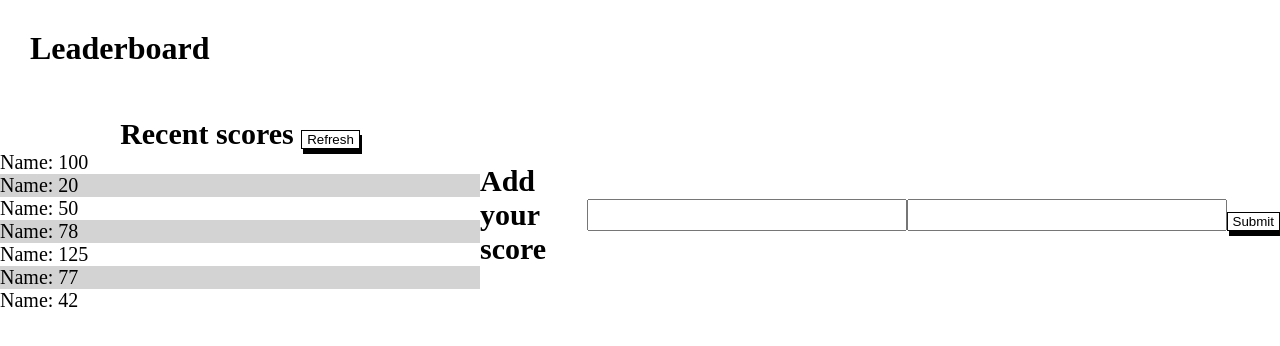
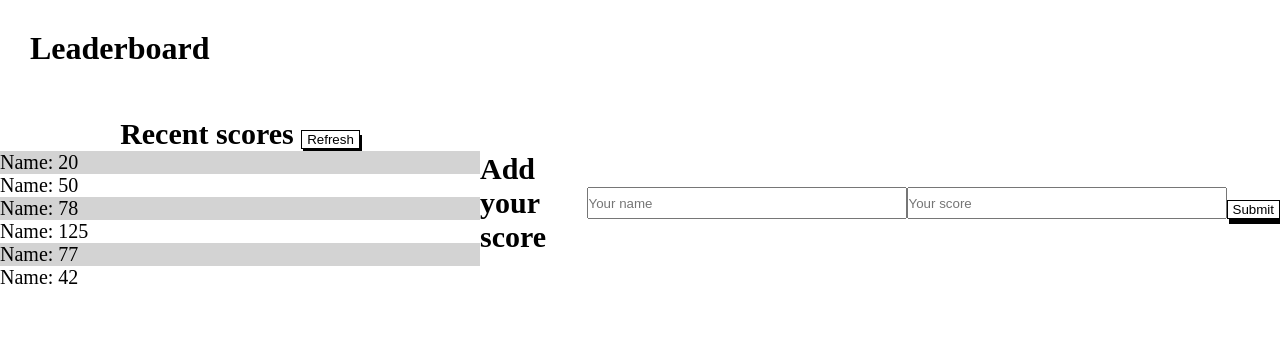
Before and after one commit to ivanmvh/LEADERBOARD-IMVH, a website built with webpack: page src/index.html in a window 1280 px wide. Built offline with nearby package versions, Linux system fonts and the light colour scheme.

Commit message:
Final changes

```diff
--- a/src/index.html
+++ b/src/index.html
@@ -12,7 +12,6 @@
       <section class="leaders">
         <h2 class="leaders-heading">Recent scores <button>Refresh</button></h2>
         <ul class="leaders-container">
-          <li class="leader-1">Name: 100</li>
           <li class="leader-0">Name: 20</li>
           <li class="leader-1">Name: 50</li>
           <li class="leader-0">Name: 78</li>
@@ -25,9 +24,9 @@
       <section class="input-section">
         <h2 class="add-heading">Add your score</h2>
         <form class="leader-form" action="#">
-          <input type="text">
-          <input type="text">
-          <button type="submit">Submit</button>
+          <input class="leader-name" type="text" placeholder="Your name" required>
+          <input class="leader-score" type="number" placeholder="Your score" required>
+          <button class="leader-submit" type="submit">Submit</button>
         </form>
       </section>
     </div>
```
